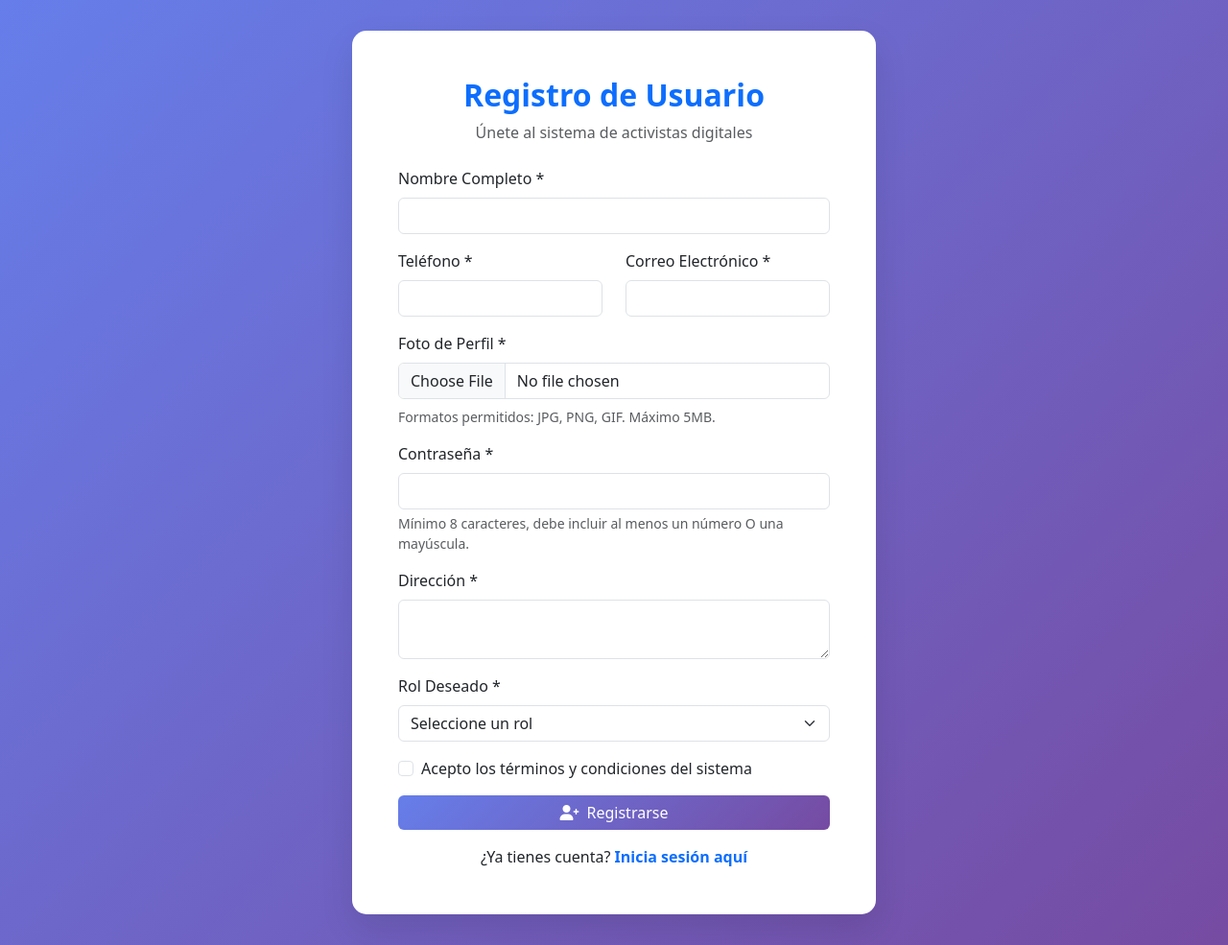
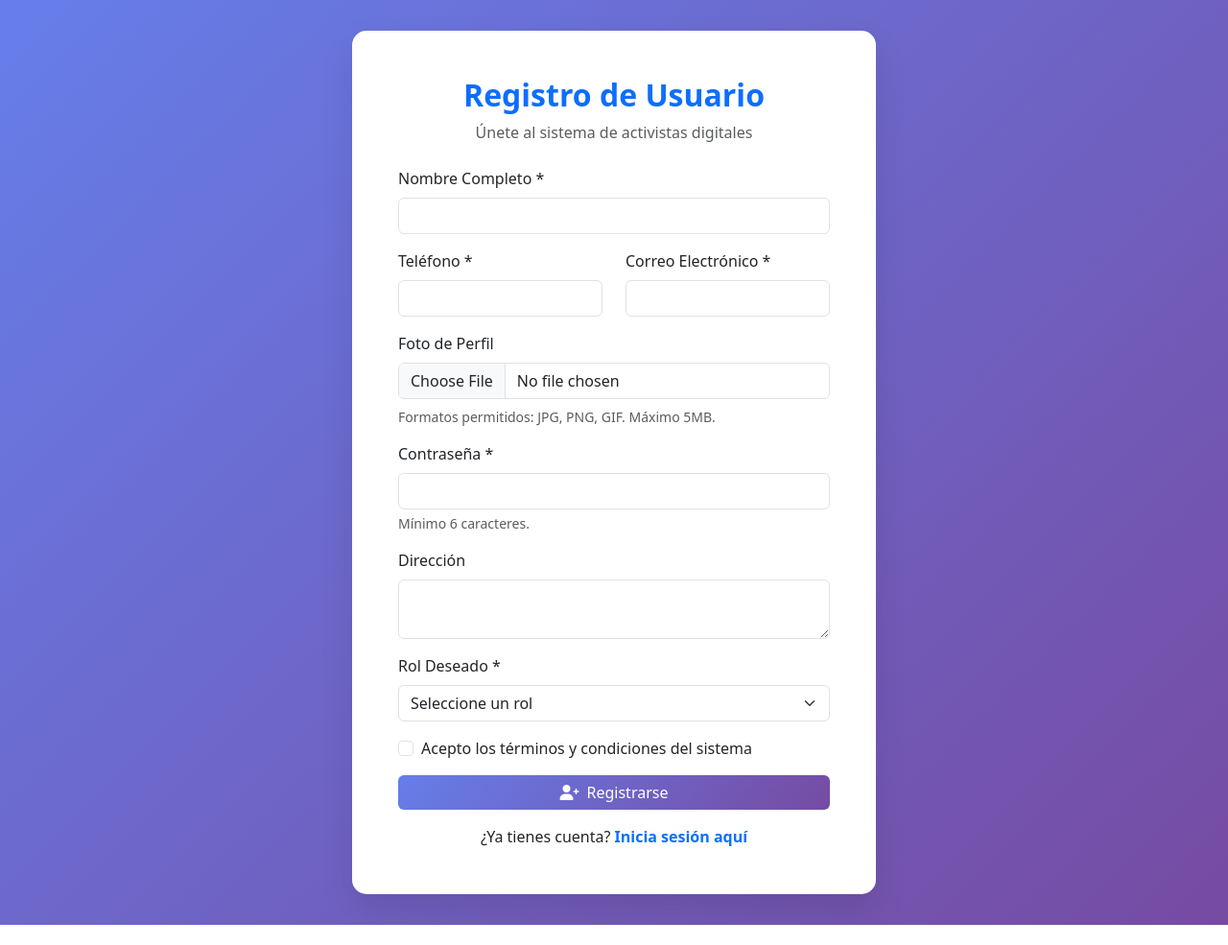
Before and after one commit to danjohn007/activistas, a PHP site: page /register.php in a window 1280 px wide. Shown: the whole page at 96% size. After the commit the page ends 964 px from the top, so only its background shows below. Run offline with PHP 8.4, Linux system fonts and the light colour scheme; data comes from the database, SQL or seed files in the repository.

Commit message:
Remove mandatory profile picture and address requirements, relax password rules
Co-authored-by: danjohn007 <77515822+danjohn007@users.noreply.github.com>

```diff
--- a/includes/auth.php
+++ b/includes/auth.php
@@ -152,11 +152,7 @@ class Auth {
         }
 
         if (empty($data['password']) || !isStrongPassword($data['password'])) {
-            $errors[] = 'La contraseña debe tener al menos 8 caracteres, incluyendo al menos un número O una mayúscula';
-        }
-
-        if (empty($data['direccion'])) {
-            $errors[] = 'La dirección es obligatoria';
+            $errors[] = 'La contraseña debe tener al menos 6 caracteres';
         }
 
         if (!in_array($data['rol'], ['Líder', 'Activista'])) {
--- a/includes/functions.php
+++ b/includes/functions.php
@@ -41,8 +41,8 @@ function isValidEmail($email) {
 
 // Verificar fortaleza de contraseña
 function isStrongPassword($password) {
-    // Mínimo 8 caracteres, al menos un número O una mayúscula
-    return strlen($password) >= 8 && (preg_match('/[A-Z]/', $password) || preg_match('/\d/', $password));
+    // Mínimo 6 caracteres
+    return strlen($password) >= 6;
 }
 
 // Generar token aleatorio
--- a/views/register.php
+++ b/views/register.php
@@ -89,9 +89,9 @@
                                 </div>
 
                                 <div class="mb-3">
-                                    <label for="foto_perfil" class="form-label">Foto de Perfil *</label>
+                                    <label for="foto_perfil" class="form-label">Foto de Perfil</label>
                                     <input type="file" class="form-control" id="foto_perfil" name="foto_perfil"
-                                           accept="image/*" required onchange="previewImage(this)">
+                                           accept="image/*" onchange="previewImage(this)">
                                     <div class="mt-2 text-center">
                                         <img id="preview" class="foto-preview" style="display: none;" alt="Vista previa">
                                     </div>
@@ -102,13 +102,13 @@
                                     <label for="password" class="form-label">Contraseña *</label>
                                     <input type="password" class="form-control" id="password" name="password" required>
                                     <div class="form-text">
-                                        Mínimo 8 caracteres, debe incluir al menos un número O una mayúscula.
+                                        Mínimo 6 caracteres.
                                     </div>
                                 </div>
 
                                 <div class="mb-3">
-                                    <label for="direccion" class="form-label">Dirección *</label>
-                                    <textarea class="form-control" id="direccion" name="direccion" rows="2" required><?= htmlspecialchars($_SESSION['form_data']['direccion'] ?? '') ?></textarea>
+                                    <label for="direccion" class="form-label">Dirección</label>
+                                    <textarea class="form-control" id="direccion" name="direccion" rows="2"><?= htmlspecialchars($_SESSION['form_data']['direccion'] ?? '') ?></textarea>
                                 </div>
 
                                 <div class="mb-3">
```
